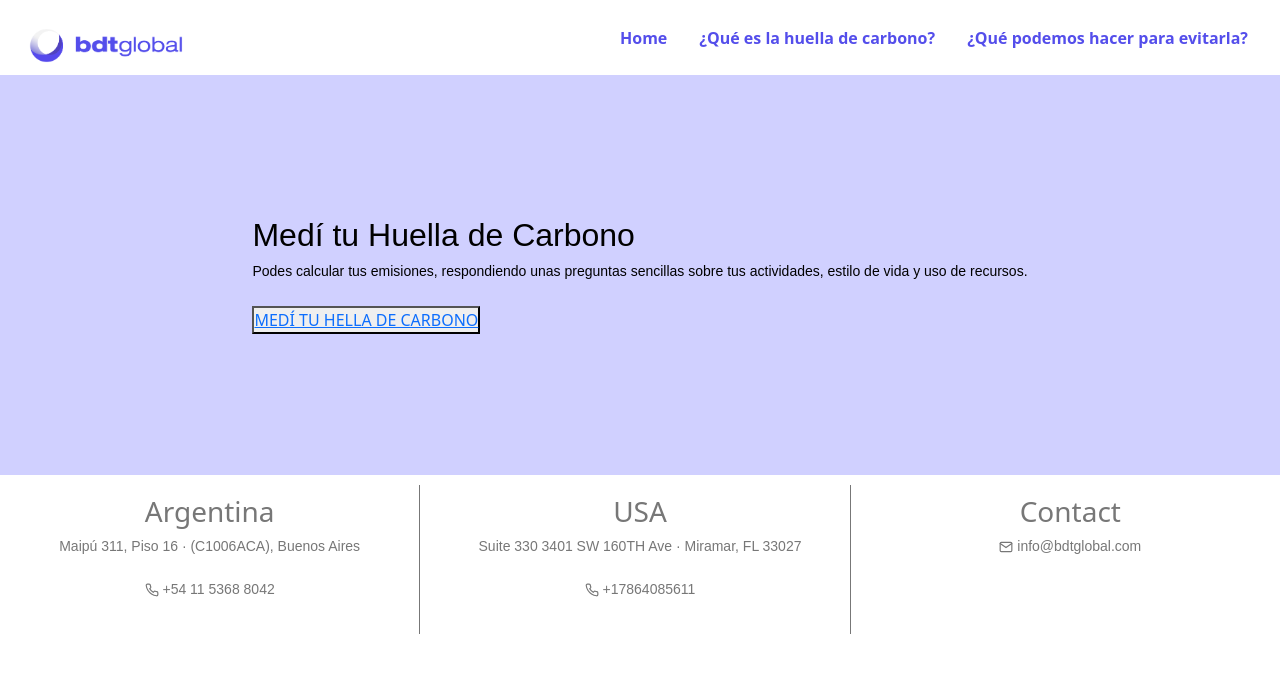
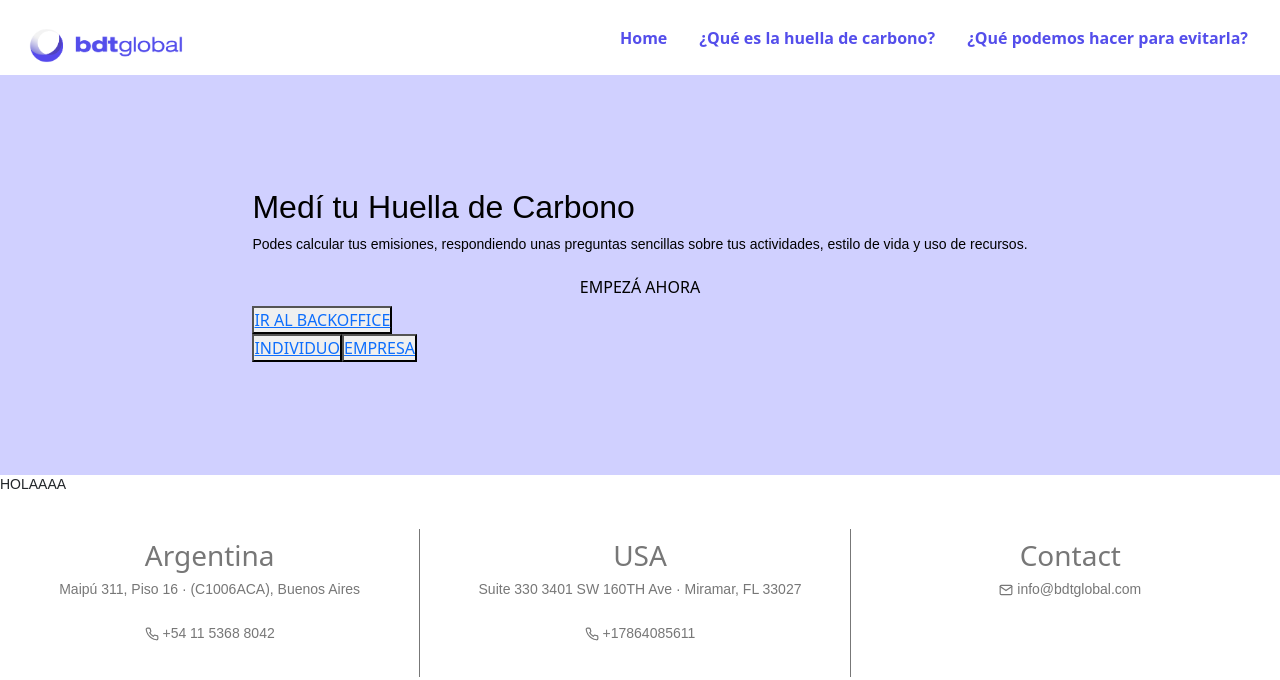
Before and after one commit to maguisaid/frontPrf, a React (Create React App) app: page / in a window 1280 px wide. Shown: the top 680 px of the page. Built offline with nearby package versions, Linux system fonts and the light colour scheme.

Commit message:
cambios magui

```diff
--- a/src/App.tsx
+++ b/src/App.tsx
@@ -2,12 +2,14 @@ import React from 'react'
 import Navbar from './components/navbar/Navbar';
 import Cloud from './components/cloud/Cloud'
 import Footer from './components/footer/Footer';
+import Informacion from './components/Informacion/Informacion';
 
 function App() {
   return (
     <>
       <Navbar />
       <Cloud />
+      <Informacion/>
       <Footer />
     </>
   );
--- /dev/null
+++ b/src/components/Informacion/Informacion.tsx
@@ -0,0 +1,16 @@
+import React from 'react'
+import { Link } from 'react-router-dom';
+
+
+
+const Informacion= () => {
+  return (
+    <div>
+    <div className="hola">
+      <p>HOLAAAA</p>
+    </div>
+  </div>
+  );
+}
+
+export default Informacion;
--- a/src/components/cloud/Cloud.js
+++ b/src/components/cloud/Cloud.js
@@ -12,7 +12,16 @@ const Cloud = () => {
             sobre tus actividades, estilo de vida y uso de recursos.
           </p>
           <div>
-          <button><Link to='/formCreator'>MEDÍ TU HELLA DE CARBONO</Link></button>
+          <h6>EMPEZÁ AHORA</h6>
+          </div>
+          <div>
+          <button><Link to='/formCreator'>IR AL BACKOFFICE</Link></button>
+          </div>
+          <div>
+          <button>
+                <Link to="/Informacion">INDIVIDUO</Link>
+          </button>
+          <button><Link to= ''>EMPRESA</Link></button>
           </div>
         </div>
     </div>
--- a/src/components/cloud/CloudStyles.css
+++ b/src/components/cloud/CloudStyles.css
@@ -9,6 +9,9 @@
     align-items: center;
   }
 
+  h6{
+    text-align: center;
+  }
 
   h2 {
     font-size: calc(1.3rem + .6vw);
--- a/src/index.tsx
+++ b/src/index.tsx
@@ -12,6 +12,8 @@ import CloudPage from './routes/CloudPage'
 import FormCreatorPage from './routes/FormCreatorPage';
 import NewFormPage from './routes/NewFormPage';
 
+
+
 ReactDOM.render(
 
   <BrowserRouter>
```
Also changed, not shown: src/components/Informacion/Informacion.css (added).
